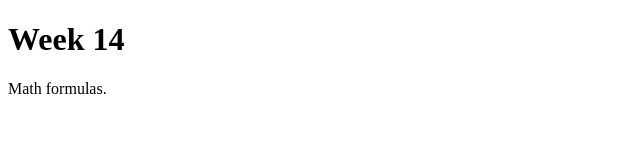
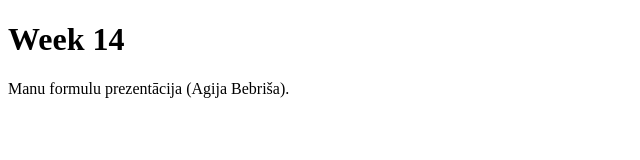
Before and after one commit to agija2202/RTR108C3, a plain HTML site: page docs/index.html in a window 1280 px wide. Shown: the whole page, without its empty margins (0-640 px from the left). Drawn offline with Linux system fonts and the light colour scheme.

Commit message:
Update index.html

```diff
--- a/docs/index.html
+++ b/docs/index.html
@@ -6,7 +6,7 @@
 <body>
 
 <h1>Week 14</h1>
-<p>Math formulas.</p>
+<p>Manu formulu prezentācija (Agija Bebriša).</p>
 
 </body>
 </html>
```
